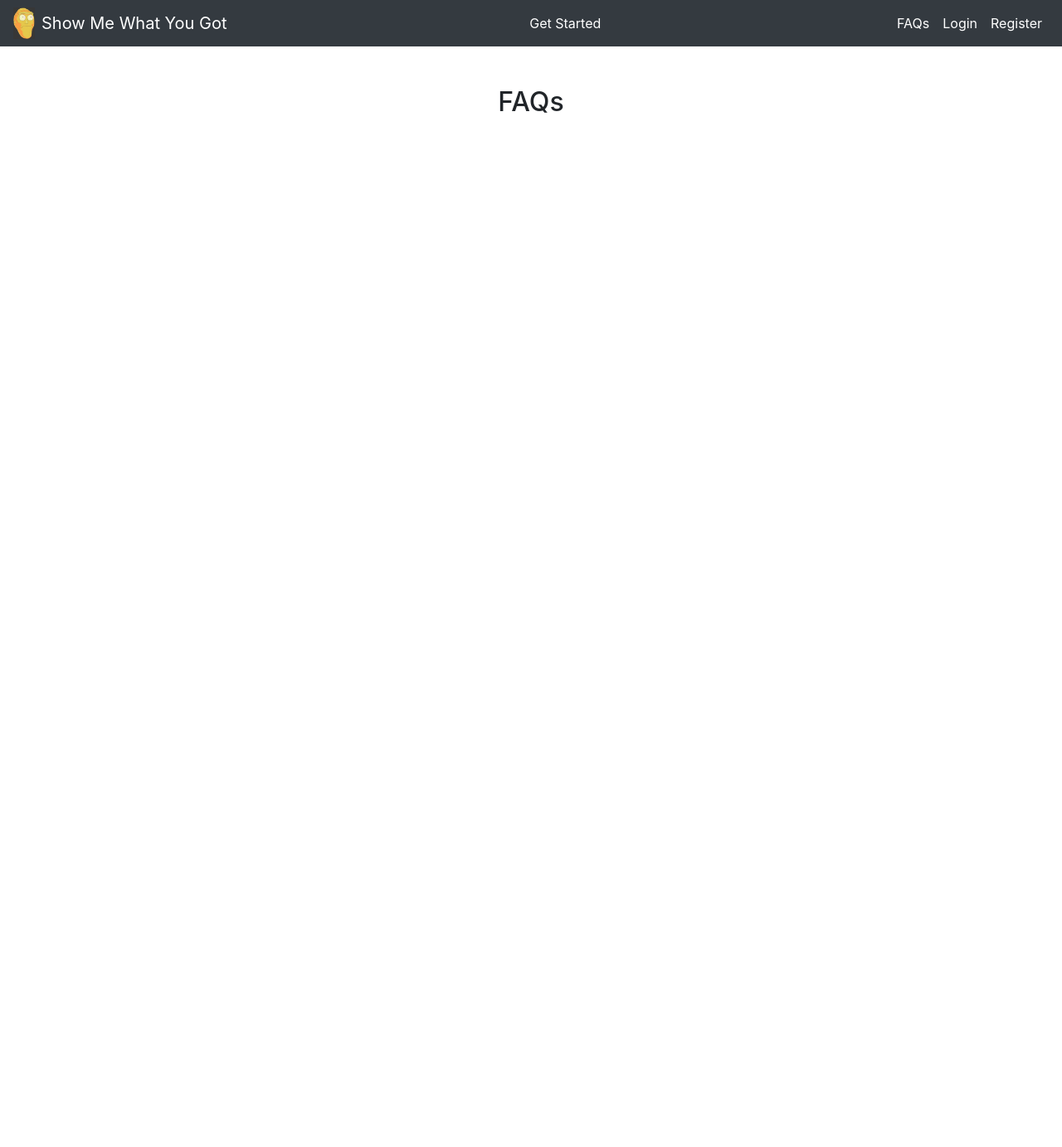
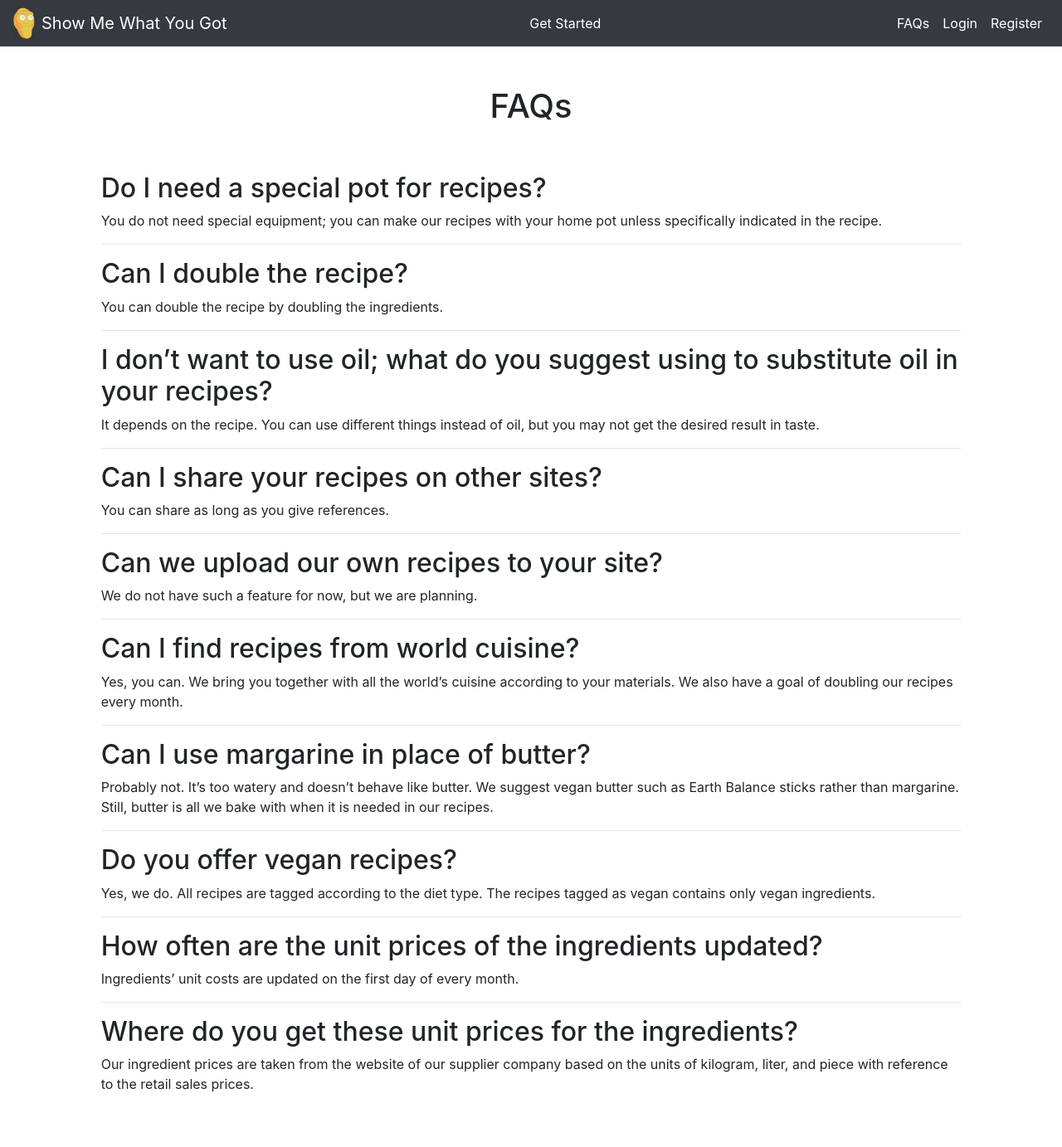
Before and after one commit to toyanunal/django-recipe-recommendation-system-project, a Django app: page /faq/ in a window 1280 px wide. Shown: the whole page at 83% size. Before the commit the page ends 136 px from the top, so only its background shows below. Run offline with Django 3.2, Linux system fonts and the light colour scheme; some libraries are stand-ins or nearby versions.

Commit message:
add faqs page

```diff
--- a/rrs_project/rrs_app/templates/rrs_app/faq.html
+++ b/rrs_project/rrs_app/templates/rrs_app/faq.html
@@ -4,10 +4,113 @@
 
 <br></br>
 
-<h2 class ="text-center"> FAQs</h2>
+<h1 class ="text-center"> FAQs</h1>
 
-<div class = "col-md-4 offset-md-4">
+<br></br>
 
+<div class = "col-md-10 offset-md-1">
+	<section>
+		<div>
+				<!-- faq question -->
+				<h2>Do I need a special pot for recipes?</h2>
+				<!-- faq answer -->
+				<div>
+					<p>You do not need special equipment; you can make our recipes with your home pot unless specifically indicated in the recipe.</p>
+				</div>
+		</div>
+		<hr>
+
+		<div>
+				<!-- faq question -->
+				<h2>Can I double the recipe?</h2>
+				<!-- faq answer -->
+				<div>
+					<p>You can double the recipe by doubling the ingredients.</p>
+				</div>
+		</div>
+		<hr>
+
+		<div>
+				<!-- faq question -->
+				<h2>I don’t want to use oil; what do you suggest using to substitute oil in your recipes?</h2>
+				<!-- faq answer -->
+				<div>
+					<p>It depends on the recipe. You can use different things instead of oil, but you may not get the desired result in taste.</p>
+				</div>
+		</div>
+		<hr>
+
+		<div>
+				<!-- faq question -->
+				<h2>Can I share your recipes on other sites?</h2>
+				<!-- faq answer -->
+				<div>
+					<p>You can share as long as you give references.</p>
+				</div>
+		</div>
+		<hr>
+
+		<div>
+				<!-- faq question -->
+				<h2>Can we upload our own recipes to your site?</h2>
+				<!-- faq answer -->
+				<div>
+					<p>We do not have such a feature for now, but we are planning.</p>
+				</div>
+		</div>
+		<hr>
+
+		<div>
+				<!-- faq question -->
+				<h2>Can I find recipes from world cuisine?</h2>
+				<!-- faq answer -->
+				<div>
+					<p>Yes, you can. We bring you together with all the world’s cuisine according to your materials. We also have a goal of doubling our recipes every month.</p>
+				</div>
+		</div>
+		<hr>
+
+		<div>
+				<!-- faq question -->
+				<h2>Can I use margarine in place of butter?</h2>
+				<!-- faq answer -->
+				<div>
+					<p>Probably not. It’s too watery and doesn’t behave like butter. We suggest vegan butter such as Earth Balance sticks rather than margarine. Still, butter is all we bake with when it is needed in our recipes.</p>
+				</div>
+		</div>
+		<hr>
+
+		<div>
+				<!-- faq question -->
+				<h2>Do you offer vegan recipes?</h2>
+				<!-- faq answer -->
+				<div>
+					<p>Yes, we do. All recipes are tagged according to the diet type. The recipes tagged as vegan contains only vegan ingredients.</p>
+				</div>
+		</div>
+		<hr>
+
+		<div>
+				<!-- faq question -->
+				<h2>How often are the unit prices of the ingredients updated?</h2>
+				<!-- faq answer -->
+				<div>
+					<p>Ingredients’ unit costs are updated on the first day of every month.</p>
+				</div>
+		</div>
+		<hr>
+
+		<div>
+				<!-- faq question -->
+				<h2>Where do you get these unit prices for the ingredients?</h2>
+				<!-- faq answer -->
+				<div>
+					<p>Our ingredient prices are taken from the website of our supplier company based on the units of kilogram, liter, and piece with reference to the retail sales prices.</p>
+				</div>
+		</div>
+	</section>
 </div>
 
+<br></br>
+
 {% endblock %}
```
